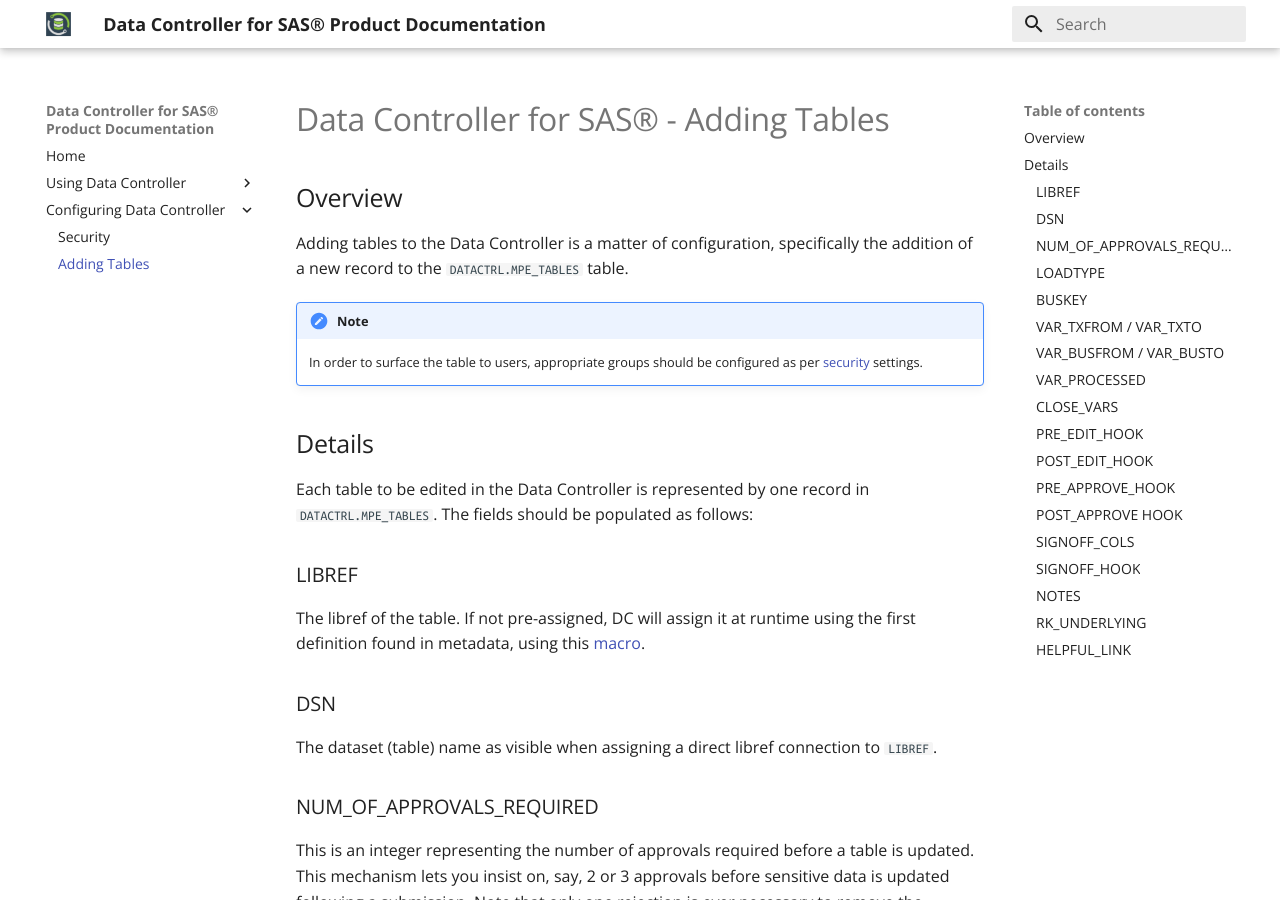
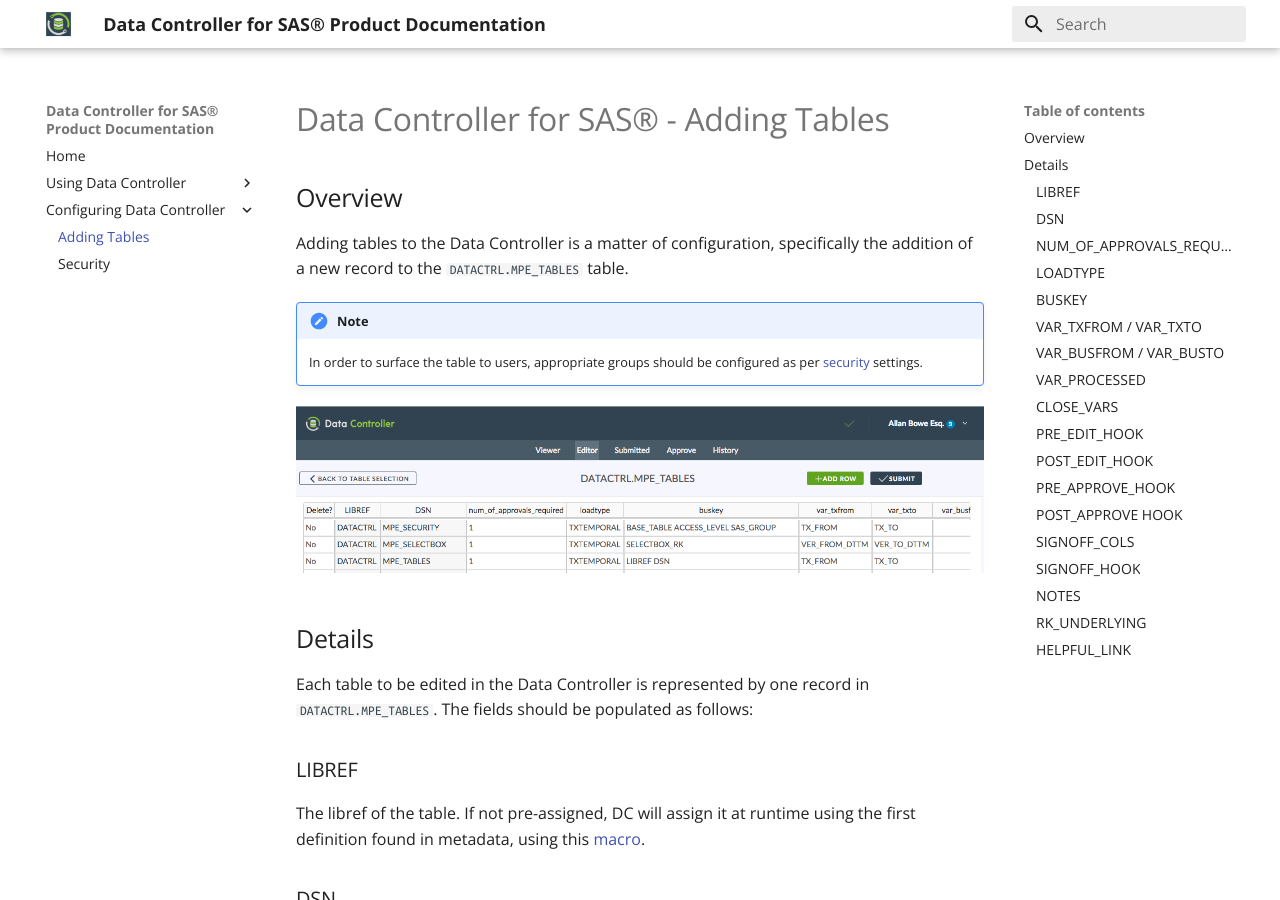
Before and after one commit to datacontroller/docs.datacontroller.io, an MkDocs documentation site: the page built from docs/dcc-tables.md, in a window 1280 px wide and 900 px high. Built offline with MkDocs 1.6.1 and Material for MkDocs 9.7.7, drawn with Linux system fonts in a browser that asks for light colours; old or Windows-style settings are respelled for this version of MkDocs.

Commit message:
adding a pic to the tables config

```diff
--- a/docs/dcc-tables.md
+++ b/docs/dcc-tables.md
@@ -5,6 +5,8 @@
 
 !!! note
     In order to surface the table to users, appropriate groups should be configured as per [security](dcc-security.md) settings.
+
+![screenshot](img/configtable.png)
 
 ## Details
 
--- a/mkdocs.yml
+++ b/mkdocs.yml
@@ -5,8 +5,9 @@
     - DC Overview: dc-overview.md
     - DC User Guide: dc-userguide.md
 - Configuring Data Controller:
+    - Adding Tables: dcc-tables.md
     - Security: dcc-security.md
-    - Adding Tables: dcc-tables.md
+
 
 markdown_extensions:
  - admonition
```
Also changed, not shown: docs/img/configtable.png (added).
